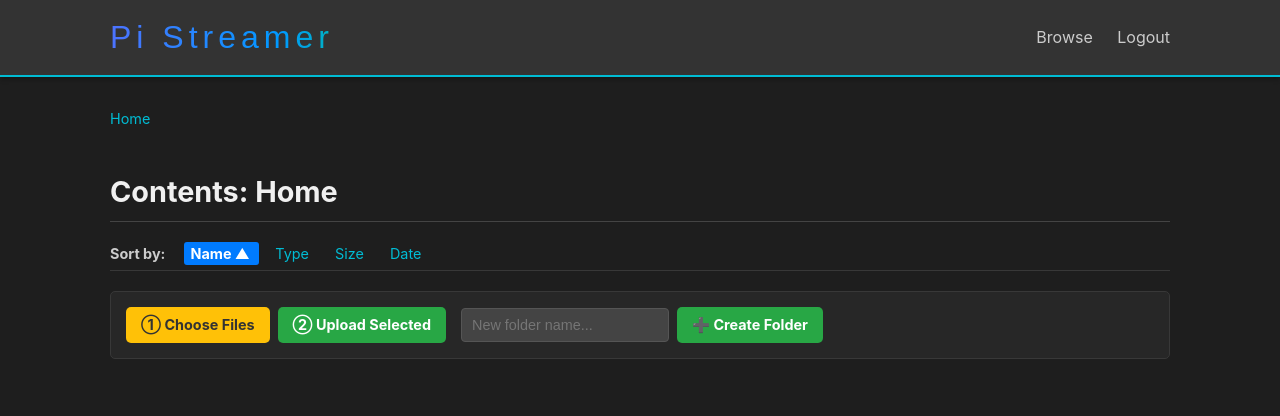
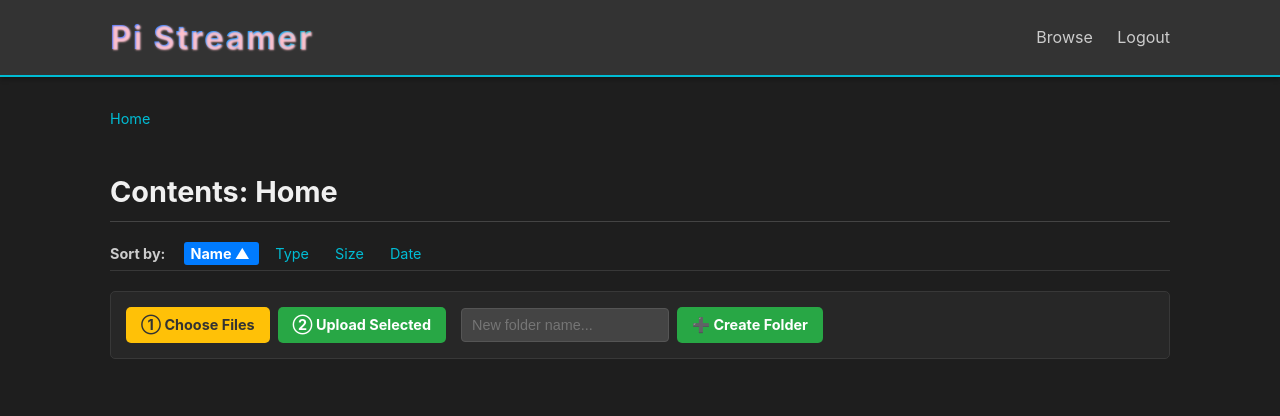
Before and after one commit to teloid/pi-streamer, a Flask app: page /browse/ in a window 1280 px wide. Shown: the top 416 px of the page. Run offline with Flask 3, Linux system fonts and the light colour scheme; the visitor is signed in with stand-in values (Sample User, id 1); some libraries are stand-ins or nearby versions.

Commit message:
Minor style changes

```diff
--- a/static/style.css
+++ b/static/style.css
@@ -36,10 +36,10 @@
 
 .rainbow {
     text-align: center;
-    text-decoration: none;
+    text-shadow: 1px 1px 2px pink;
     font-size: 32px;
-    font-family: fantasy;
-    letter-spacing: 5px;
+    font-weight: bold;
+    letter-spacing: 2px;
 }
 .rainbow_text_animated {
     background: linear-gradient(to right, #6666ff, #0099ff , #00ff00, #ff3399, #6666ff);
@@ -170,7 +170,7 @@
 .item-info { flex-grow: 1; display: flex; align-items: center; gap: 10px; min-width: 200px; overflow: hidden; }
 .item-icon { font-size: 1.3em; min-width: 25px; text-align: center; flex-shrink: 0; }
 .item-name { color: #e0e0e0; text-decoration: none; flex-grow: 1; margin-right: 15px; overflow: hidden; text-overflow: ellipsis; white-space: nowrap; }
-.item-name.folder-link { color: #00bcd4; font-weight: bold; } .item-name.folder-link:hover { text-decoration: underline; }
+.item-name.folder-link { color: #e0e0e0; font-weight: bold; } .item-name.folder-link:hover { text-shadow: 1px 1px 5px rgb(12, 12, 12); }
 .item-name.problematic { color: #ffcc00; font-style: italic; } .item-name.problematic::after { content: ' ⚠️'; margin-left: 5px; display: inline-block; }
 .item-size { font-size: 0.85em; color: #aaa; white-space: nowrap; margin-left: auto; padding-left: 10px; flex-shrink: 0;}
 /* Item Action Buttons (General) */
```
